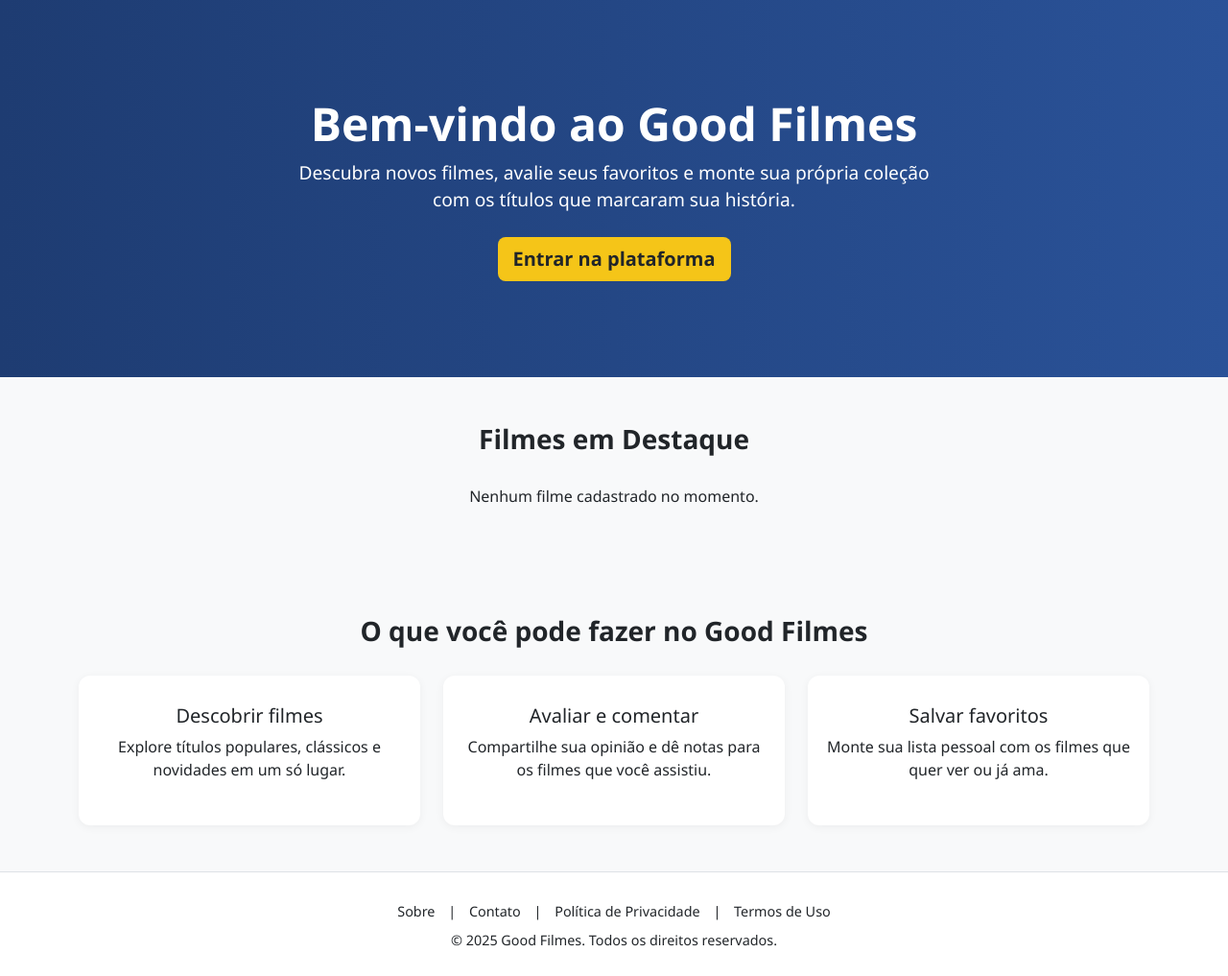
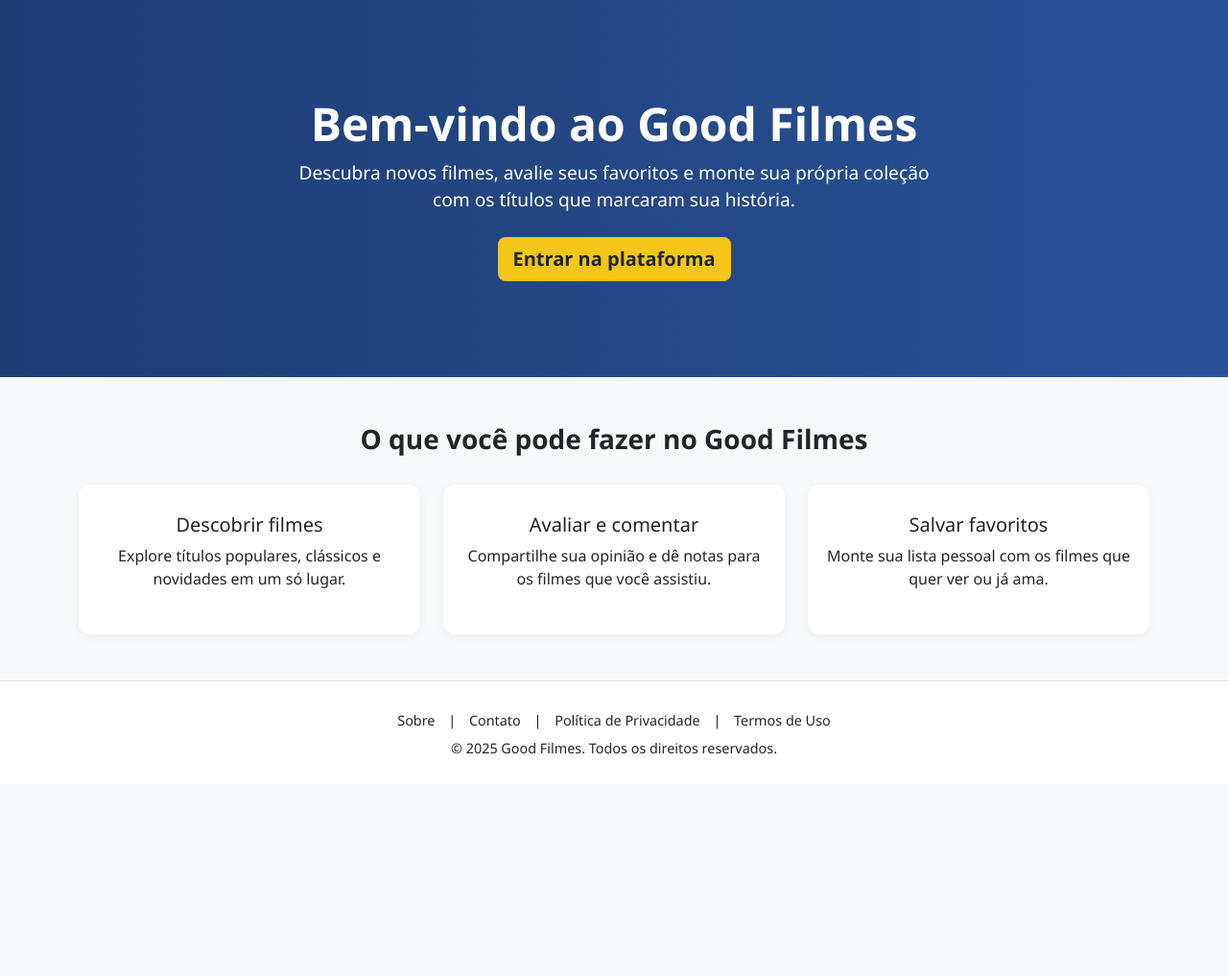
Before and after one commit to Pamorimd/PI5-Turma01-Grupo01, a Django app: page / in a window 1280 px wide. Shown: the whole page at 96% size. After the commit the page ends 786 px from the top, so only its background shows below. Run offline with Django 5.2, Linux system fonts and the light colour scheme; data that the repository does not hold is empty.

Commit message:
tirando a parte de filmes em destaque da tela principal

```diff
--- a/app_Goodfilms/templates/index.html
+++ b/app_Goodfilms/templates/index.html
@@ -142,67 +142,6 @@
     </div>
   </section>
 
-  <!-- Filmes em destaque -->
-  <section class="py-5">
-    <div class="container">
-      <h3 class="section-title text-center">Filmes em Destaque</h3>
-
-      <div class="row g-4">
-        {% for filme in filmes %}
-          <div class="col-md-4 col-lg-3">
-            <div class="card card-movie">
-              {% if filme.poster %}
-                <img src="{{ filme.poster.url }}" alt="{{ filme.titulo }}">
-              {% else %}
-                <img src="{% static 'img/default-movie.jpg' %}" alt="Poster padrão">
-              {% endif %}
-              <div class="card-body">
-                <h5 class="card-title">{{ filme.titulo }}</h5>
-                <p class="card-text text-muted mb-2">
-                  {{ filme.genero|default:"Gênero não informado" }}
-                </p>
-                <p class="movie-rating mb-2">
-                  ⭐ {{ filme.nota|default:"Sem nota" }}
-                </p>
-                <a href="#" class="btn btn-outline-dark btn-sm">Ver detalhes</a>
-              </div>
-            </div>
-          </div>
-        {% empty %}
-          <div class="col-12 text-center">
-            <p>Nenhum filme cadastrado no momento.</p>
-          </div>
-        {% endfor %}
-      </div>
-
-      {% if page_obj.paginator.num_pages > 1 %}
-      <nav class="cine-pagination" aria-label="Paginação de filmes" style="margin-top: 30px;">
-        <ul style="display: flex; gap: 8px; flex-wrap: wrap; list-style: none; padding: 0; margin: 0; justify-content: center;">
-          {% if page_obj.has_previous %}
-          <li><a href="?page={{ page_obj.previous_page_number }}" style="min-width: 38px; height: 38px; display: inline-flex; align-items: center; justify-content: center; border-radius: 10px; background: #f5f8ff; color: #42587c; font-weight: 700; text-decoration: none;">&laquo;</a></li>
-          {% else %}
-          <li style="min-width: 38px; height: 38px; display: inline-flex; align-items: center; justify-content: center; border-radius: 10px; background: #f5f8ff; color: #42587c; font-weight: 700; opacity: 0.45; pointer-events: none;">&laquo;</li>
-          {% endif %}
-
-          {% for num in page_obj.paginator.page_range %}
-            {% if num == page_obj.number %}
-              <li style="min-width: 38px; height: 38px; display: inline-flex; align-items: center; justify-content: center; border-radius: 10px; background: #4a84d7; color: white; font-weight: 700;">{{ num }}</li>
-            {% else %}
-              <li><a href="?page={{ num }}" style="min-width: 38px; height: 38px; display: inline-flex; align-items: center; justify-content: center; border-radius: 10px; background: #f5f8ff; color: #42587c; font-weight: 700; text-decoration: none;">{{ num }}</a></li>
-            {% endif %}
-          {% endfor %}
-
-          {% if page_obj.has_next %}
-          <li><a href="?page={{ page_obj.next_page_number }}" style="min-width: 38px; height: 38px; display: inline-flex; align-items: center; justify-content: center; border-radius: 10px; background: #f5f8ff; color: #42587c; font-weight: 700; text-decoration: none;">&raquo;</a></li>
-          {% else %}
-          <li style="min-width: 38px; height: 38px; display: inline-flex; align-items: center; justify-content: center; border-radius: 10px; background: #f5f8ff; color: #42587c; font-weight: 700; opacity: 0.45; pointer-events: none;">&raquo;</li>
-          {% endif %}
-        </ul>
-      </nav>
-      {% endif %}
-    </div>
-  </section>
-
   <!-- Recursos da plataforma -->
   <section class="py-5">
     <div class="container">
--- a/app_Goodfilms/views.py
+++ b/app_Goodfilms/views.py
@@ -55,20 +55,9 @@ def _safe_next_url(request, fallback):
 # ----------------------------
 
 def index_view(request):
-    filmes = Filme.objects.all().order_by('-data_cadastro')
     favoritos_ids = _get_favoritos_ids(request.user)
 
-    page_num = request.GET.get('page', 1)
-    paginator = Paginator(filmes, 6)
-
-    try:
-        page_obj = paginator.page(page_num)
-    except (PageNotAnInteger, EmptyPage):
-        page_obj = paginator.page(1)
-
     context = {
-        'filmes': page_obj.object_list,
-        'page_obj': page_obj,
         'incluir_favoritos': favoritos_ids,
     }
 
```
